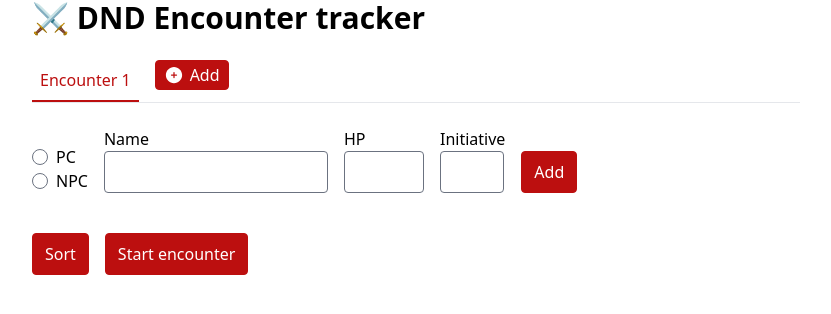
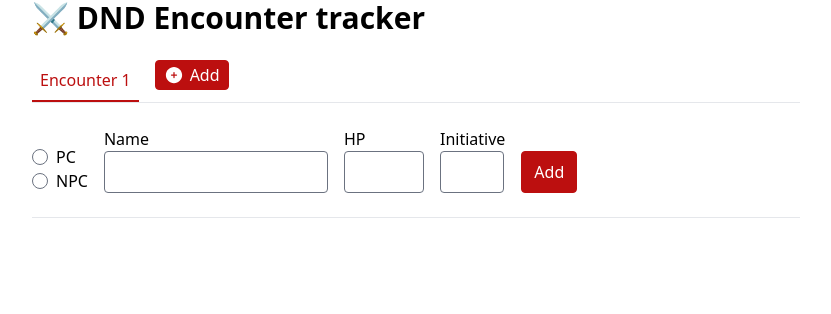
Before and after one commit to Brammm/dnd-encounter-tracker, a React (Vite) app: page / in a window 1280 px wide. Shown: the top 314 px of the page, without its empty margins (224-1055 px from the left). Built offline with nearby package versions, Linux system fonts and the light colour scheme.

Commit message:
order components

```diff
--- a/src/App.tsx
+++ b/src/App.tsx
@@ -40,7 +40,7 @@ export default function App() {
                             addCharacter(activeEncounterId, {type, name, initiative, hp});
                         }}
                     />
-
+                    <hr />
                     <EncounterView encounter={activeEncounter} />
                 </main>
             </div>
--- a/src/components/Encounter.tsx
+++ b/src/components/Encounter.tsx
@@ -10,10 +10,24 @@ export default function EncounterView({encounter}: Props) {
     const {nextCharacter, resetEncounter, sortOnInitiative, startEncounter} = useApp();
 
     return (
-        <div>
-            {encounter.turn && <p>Turn {encounter.turn}</p>}
+        <div className="mt-4">
+            {encounter.turn && <h2 className="text-xl font-bold text-gray-700 my-4">Turn {encounter.turn}</h2>}
 
-            <div className="flex flex-col gap-y-4 mb-4">
+            {encounter.characters.length > 0 && (
+                <div className="flex gap-x-4 mb-4">
+                    {encounter.turn ? (
+                        <>
+                            <Button onClick={() => nextCharacter(encounter.id)}>Next character</Button>
+                            <Button onClick={() => resetEncounter(encounter.id)}>Reset encounter</Button>
+                        </>
+                    ) : (
+                        <Button onClick={() => startEncounter(encounter.id)}>Start encounter</Button>
+                    )}
+                    <Button onClick={() => sortOnInitiative(encounter.id)}>Sort on initiative</Button>
+                </div>
+            )}
+
+            <div className="flex flex-col gap-y-4">
                 {encounter.characters.map((character) => {
                     return (
                         <CharacterRow
@@ -24,18 +38,6 @@ export default function EncounterView({encounter}: Props) {
                     );
                 })}
             </div>
-
-            <div className="flex gap-x-4">
-                <Button onClick={() => sortOnInitiative(encounter.id)}>Sort</Button>
-                {encounter.turn ? (
-                    <>
-                        <Button onClick={() => nextCharacter(encounter.id)}>Next character</Button>
-                        <Button onClick={() => resetEncounter(encounter.id)}>Reset encounter</Button>
-                    </>
-                ) : (
-                    <Button onClick={() => startEncounter(encounter.id)}>Start encounter</Button>
-                )}
-            </div>
         </div>
     );
 }
--- a/src/components/ModifyHealth.tsx
+++ b/src/components/ModifyHealth.tsx
@@ -21,7 +21,7 @@ export default function ModifyHealth({characterId, encounterId}: Props) {
                 id={`character-hp-${characterId}`}
                 name={`character-hp-${characterId}`}
                 type="number"
-                className="w-20 rounded-l border border-gray-300 bg-gray-100"
+                className="w-20 rounded-l border border-gray-300"
                 step={1}
                 min={1}
                 value={amount}
```
